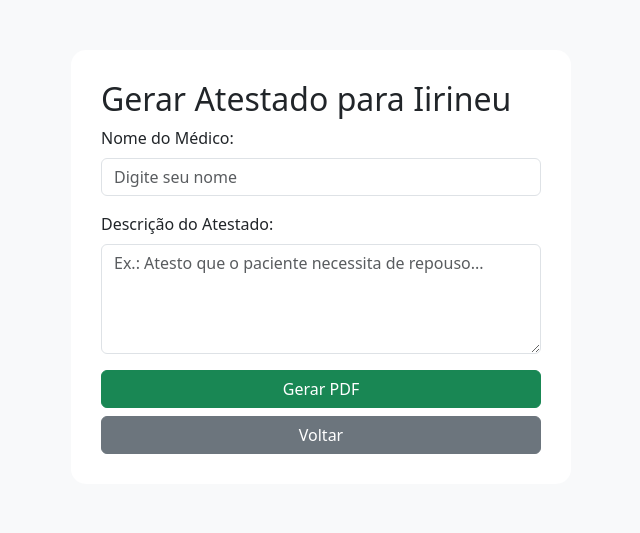
After one commit to DWilian/banco-de-dados, a Flask app: page /gerar_atestado/18 in a window 1280 px wide. The commit adds this page. Shown: the top 533 px of the page, without its empty margins (319-959 px from the left). Run offline with Flask 3, Linux system fonts and the light colour scheme; the visitor is signed in with stand-in values (Sample User, id 1); data comes from the database, SQL or seed files in the repository; both versions use the stored data as it was after the commit.

Commit message:
Atualizações do projeto

```diff
--- a/app.py
+++ b/app.py
@@ -1,9 +1,12 @@
-from flask import Flask, render_template, request, redirect, url_for, session, flash, jsonify
+from flask import Flask, render_template, request, redirect, url_for, session, flash, send_file
 import sqlite3
 from geopy.geocoders import Nominatim
 from geopy.distance import distance
 from datetime import datetime
 import os
+import io
+from reportlab.lib.pagesizes import A4
+from reportlab.pdfgen import canvas
 
 app = Flask(__name__)
 app.secret_key = "supersecretkey"
@@ -95,16 +98,20 @@ def ver_paciente(id):
     if request.method == "POST":
         id_ubs = request.form.get("ubs")
         urgencia = request.form.get("urgencia")
+        data_consulta = request.form.get("data_consulta")
+        hora_consulta = request.form.get("hora_consulta")
 
-        # Validação: UBS não selecionada
-        if not id_ubs:
-            flash("❌ Por favor, selecione uma UBS para marcar a consulta!", "error")
+        if not id_ubs or not data_consulta or not hora_consulta:
+            flash("❌ Preencha todos os campos!", "error")
             return redirect(url_for("ver_paciente", id=id))
+
+        # Combina data e hora em um único datetime
+        data_hora = f"{data_consulta} {hora_consulta}:00"
 
         cursor = conn.cursor()
         cursor.execute(
             "INSERT INTO consulta (id_paciente, id_ubs, data_hora, urgencia) VALUES (?, ?, ?, ?)",
-            (paciente["id"], int(id_ubs), datetime.now(), urgencia)
+            (paciente["id"], int(id_ubs), data_hora, urgencia)
         )
         conn.commit()
         conn.close()
@@ -146,6 +153,80 @@ def consulta_confirmada(paciente_id, ubs_id):
         paciente_coord=paciente_coord
     )
 
+@app.route("/gerar_atestado/<int:paciente_id>", methods=["GET", "POST"])
+def gerar_atestado(paciente_id):
+    if "medico" not in session:
+        return redirect(url_for("login"))
+
+    conn = get_db_connection()
+    paciente = conn.execute("SELECT * FROM pacientes WHERE id=?", (paciente_id,)).fetchone()
+    consulta = conn.execute("""
+        SELECT * FROM consulta WHERE id_paciente=? ORDER BY data_hora DESC LIMIT 1
+    """, (paciente_id,)).fetchone()
+    conn.close()
+
+    if request.method == "POST":
+        descricao = request.form.get("descricao", "Atestado Médico")
+        nome_medico = request.form.get("nome_medico", "Médico não informado")
+
+        buffer = io.BytesIO()
+        c = canvas.Canvas(buffer, pagesize=A4)
+        width, height = A4
+
+        left_margin = 50
+        top_margin = height - 50
+        c.setLineWidth(2)
+        c.rect(30, 30, width-60, height-60)
+
+        # Logo
+        logo_path = "static/logo.png"  # Coloque sua logo em /static/logo.png
+        if os.path.exists(logo_path):
+            c.drawImage(logo_path, width/2 - 50, top_margin - 80, width=100, preserveAspectRatio=True, mask='auto')
+
+        c.setFont("Helvetica-Bold", 20)
+        c.drawCentredString(width / 2, top_margin - 120, "ATESTADO MÉDICO")
+        y = top_margin - 160
+        c.setFont("Helvetica-Bold", 12)
+        c.drawString(left_margin, y, f"Paciente: {paciente['nome']}")
+        y -= 20
+        c.drawString(left_margin, y, f"Idade: {paciente['idade']}")
+        y -= 20
+        c.drawString(left_margin, y, f"Endereço: {paciente['endereco']}")
+        if consulta:
+            y -= 30
+            c.setFont("Helvetica", 12)
+            c.drawString(left_margin, y, f"Data/Hora da Consulta: {consulta['data_hora']}")
+            y -= 20
+            c.drawString(left_margin, y, f"Urgência: {consulta['urgencia']}")
+        y -= 40
+        caixa_altura = 60  # altura do retângulo
+        c.setStrokeColorRGB(0.2, 0.2, 0.2)
+        c.setFillColorRGB(0.95, 0.95, 0.95)
+        c.rect(left_margin - 5, y - caixa_altura, width - left_margin * 2 + 10, caixa_altura, fill=1)
+        c.setFillColorRGB(0,0,0)
+        text = c.beginText(left_margin + 5, y - 20)  # +5 para margem interna
+        text.setFont("Helvetica", 12)
+        text.textLines(descricao)
+        c.drawText(text)
+
+        # Linha para assinatura
+        c.line(width-300, 120, width-100, 120)
+        c.setFont("Helvetica", 12)
+        c.drawString(width-300, 100, f"Médico: {nome_medico}")
+
+        # Rodapé
+        c.setFont("Helvetica-Oblique", 10)
+        c.drawCentredString(width/2, 50, "Atestado válido mediante conferência dos dados e assinatura do médico.")
+
+        c.showPage()
+        c.save()
+        buffer.seek(0)
+
+        return send_file(buffer, as_attachment=True, download_name=f"Atestado_{paciente['nome']}.pdf", mimetype='application/pdf')
+
+    return render_template("atestado_form.html", paciente=paciente)
+
+
 @app.route("/logout")
 def logout():
     session.pop("medico", None)
--- /dev/null
+++ b/requirements.txt
@@ -0,0 +1,3 @@
+Flask==2.3.2
+geopy==2.4.1
+reportlab==4.2.2
--- /dev/null
+++ b/templates/atestado_form.html
@@ -0,0 +1,29 @@
+<!DOCTYPE html>
+<html lang="pt-br">
+<head>
+<meta charset="UTF-8">
+<title>Gerar Atestado - {{ paciente.nome }}</title>
+<link href="https://cdn.jsdelivr.net/npm/bootstrap@5.3.0/dist/css/bootstrap.min.css" rel="stylesheet">
+<style>
+    body { padding: 50px; background: #f8f9fa; }
+    .container { max-width: 500px; margin: auto; background: white; padding: 30px; border-radius: 15px; }
+</style>
+</head>
+<body>
+<div class="container">
+    <h2>Gerar Atestado para {{ paciente.nome }}</h2>
+    <form method="POST">
+        <div class="mb-3">
+            <label class="form-label">Nome do Médico:</label>
+            <input type="text" name="nome_medico" class="form-control" placeholder="Digite seu nome" required>
+        </div>
+        <div class="mb-3">
+            <label class="form-label">Descrição do Atestado:</label>
+            <textarea name="descricao" class="form-control" rows="4" placeholder="Ex.: Atesto que o paciente necessita de repouso..." required></textarea>
+        </div>
+        <button type="submit" class="btn btn-success w-100">Gerar PDF</button>
+        <a href="{{ url_for('ver_paciente', id=paciente.id) }}" class="btn btn-secondary w-100 mt-2">Voltar</a>
+    </form>
+</div>
+</body>
+</html>
```
Also changed, not shown: templates/ver_paciente.html (+12 -0 lines), clinica.db, templates/consulta_confirmada.html (line endings or trailing spaces), 1 other file.
